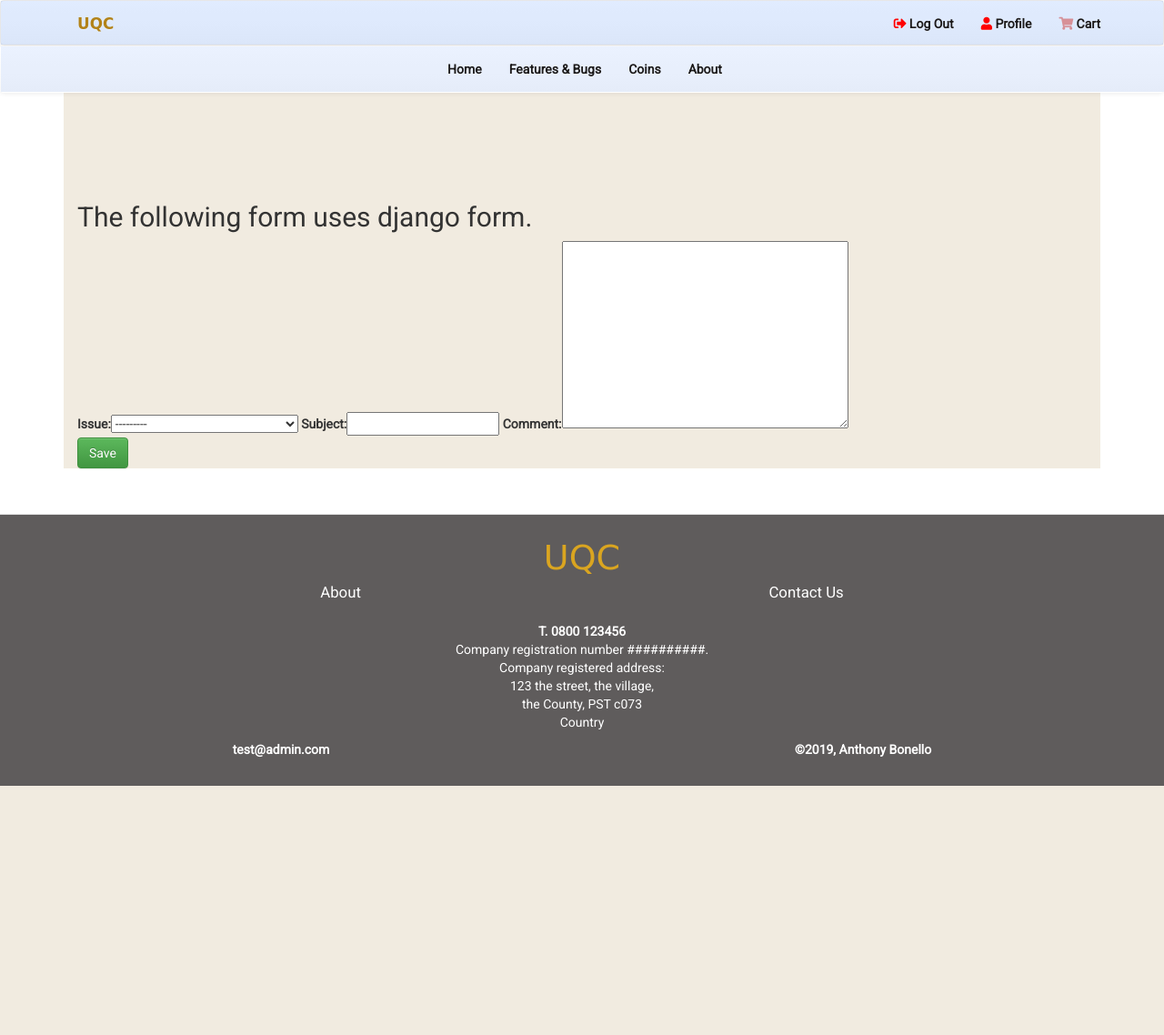
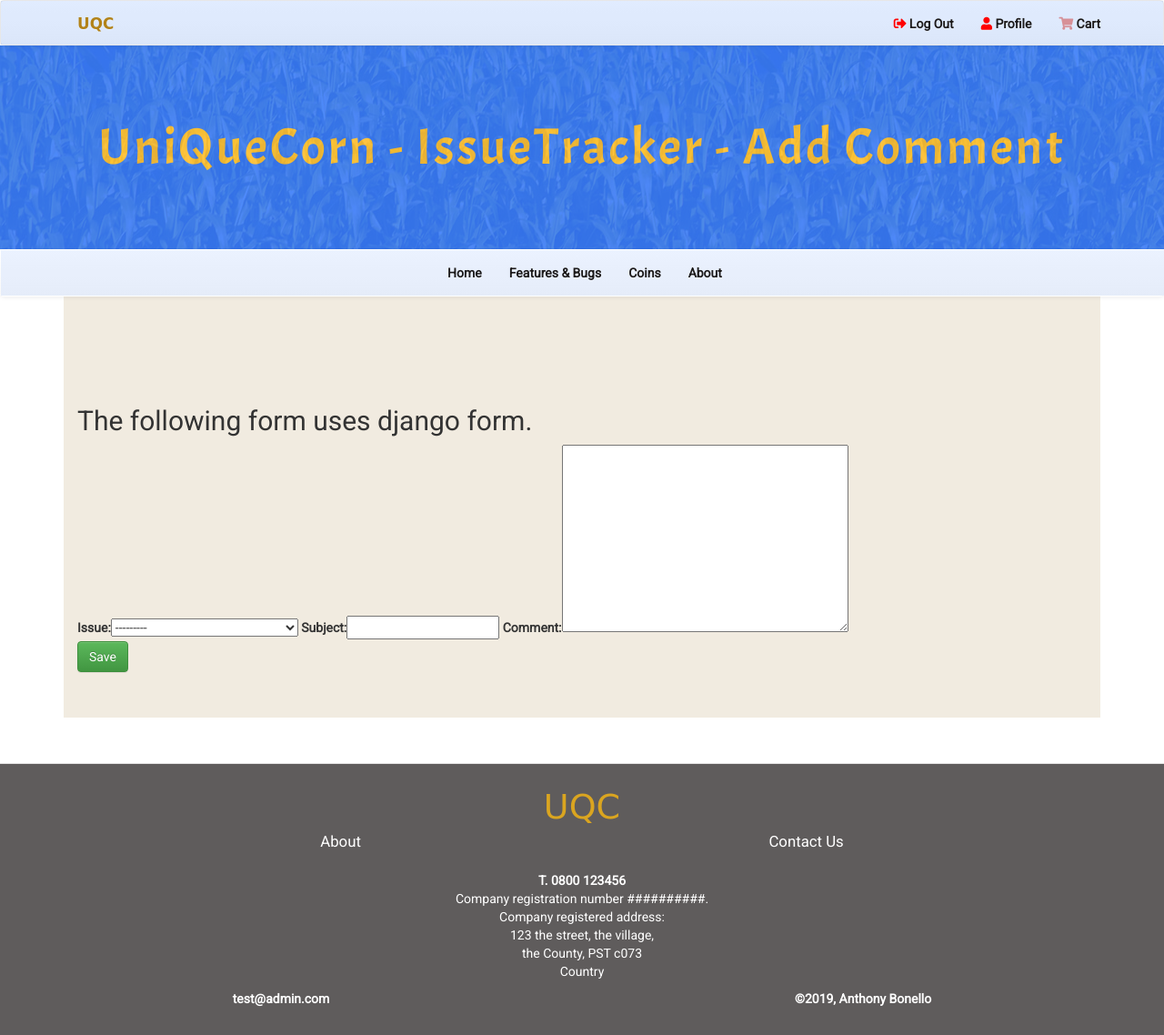
Before and after one commit to abonello/project_5, a Django app: page /issues/add-comment in a window 1280 px wide. Shown: the whole page at 91% size. Before the commit the page ends 864 px from the top, so only its background shows below. Run offline with Django 3.2, Linux system fonts and the light colour scheme; a user stored in the database is signed in; data comes from the database, SQL or seed files in the repository; both versions use the stored data as it was after the commit; some libraries are stand-ins or nearby versions; some web fonts are replaced.

Commit message:
Add padding below add comment button

```diff
--- a/issuetracker/templates/add_comment.html
+++ b/issuetracker/templates/add_comment.html
@@ -6,9 +6,15 @@
 UniQueCorn - Test | Add Comment
 {% endblock %}
 
-{% block page_heading %}
-UniQueCorn - Test - Add Comment
-{% endblock %}
+{% block showcase %}
+<div class="main-title">
+    <div class="color-cover"></div>
+    <div class="title">
+        <!-- <h1>{#% block page_heading %#}{#% endblock %#}</h1> -->
+        <h1>UniQueCorn - IssueTracker - Add Comment</h1>
+    </div>
+</div>
+{% endblock showcase %}
 
 {% block content %}
 <h2>The following form uses django form.</h2>
@@ -16,7 +22,7 @@ UniQueCorn - Test - Add Comment
     {% csrf_token %}
     {{ form | as_bootstrap_horizontal }}
     <br>
-    <button type="submit" class="btn btn-success">Save</button>
+    <button type="submit" class="btn btn-success btn-add-comment">Save</button>
 </form>
 {% endblock %}
 
--- a/templates/base.html
+++ b/templates/base.html
@@ -61,6 +61,7 @@
         .btn-register {
             margin-bottom: 50px;
         }
+
 
         /* NAVS */
         .top-nav-navbar {
@@ -691,9 +692,12 @@
             border-radius: 15px;
             margin: 0 5px;
         }
-       #link-add-comment:hover {
+        #link-add-comment:hover {
             color: black;
             text-decoration: none;
+        }
+        .btn-add-comment {
+            margin-bottom: 50px;
         }
 
         /* PROFILE */
```
Also changed, not shown: db.sqlite3.
